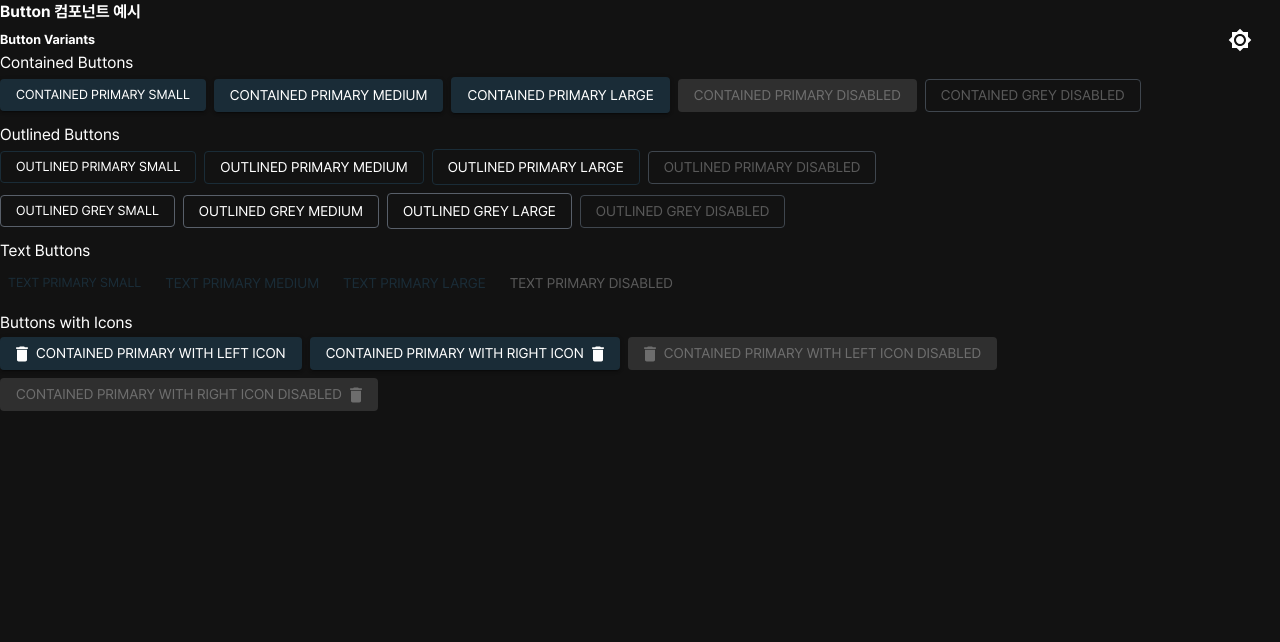
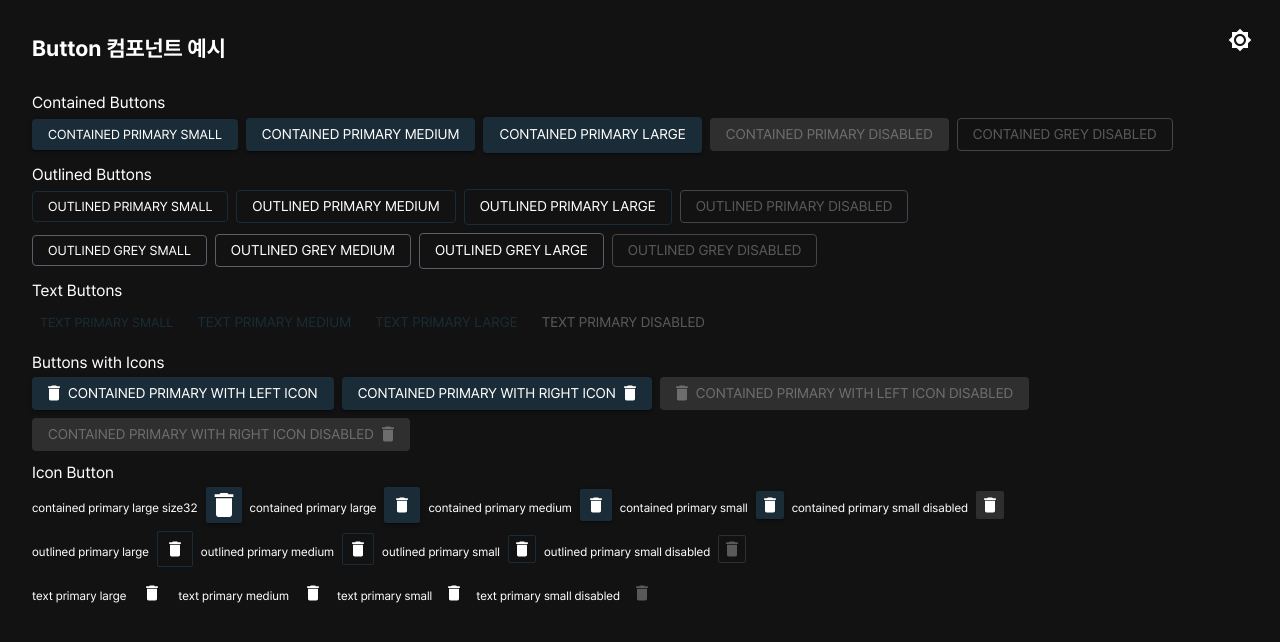
Before and after one commit to npthl2/ai-pr, a React (Vite) app: page /example/button in a window 1280 px wide. Shown: the top 642 px of the page. Built offline with nearby package versions, Linux system fonts and the light colour scheme.

Commit message:
add Icon Button

```diff
--- a/src/components/Button.tsx
+++ b/src/components/Button.tsx
@@ -9,11 +9,70 @@ export type ButtonProps = Omit<MuiButtonProps, 'startIcon' | 'endIcon' | 'color'
   size?: ButtonSize;
   iconPosition?: ButtonIconPosition;
   iconComponent?: React.ReactNode;
+  iconSize?: number;
 };
 
 const StyledButton = styled(MuiButton, {
-  shouldForwardProp: (prop) => prop !== 'size' && prop !== 'color',
-})<{ size: ButtonSize; isGrey: boolean }>(({ theme, size, isGrey, variant }) => ({
+  shouldForwardProp: (prop) =>
+    prop !== 'size' &&
+    prop !== 'color' &&
+    prop !== 'isGrey' &&
+    prop !== 'isIconOnly' &&
+    prop !== 'iconSize',
+})<{ size: ButtonSize; isGrey: boolean; isIconOnly: boolean; iconSize?: number }>(
+  ({ theme, size, isGrey, variant, isIconOnly, iconSize }) => ({
+    '.MuiButton-endIcon, .MuiButton-startIcon': {
+      '.MuiSvgIcon-root': { fontSize: `${iconSize}px` },
+    },
+    ...(isIconOnly
+      ? {
+          borderRadius: 2,
+          borderWidth: 1,
+          minHeight: {
+            small: 28,
+            medium: 32,
+            large: 36,
+          }[size],
+          minWidth: {
+            small: 28,
+            medium: 32,
+            large: 36,
+          }[size],
+          padding: 0,
+          '& .MuiButton-startIcon': {
+            margin: 0,
+          },
+          ...(variant === 'contained' && {
+            '&:disabled': {
+              color: theme.palette.primary.contrastText,
+            },
+          }),
+          ...(variant === 'outlined' &&
+            theme.palette.mode === 'dark' && {
+              color: theme.palette.text.primary,
+              borderColor:
+                theme.palette.mode === 'dark'
+                  ? theme.palette.primary.main
+                  : theme.palette.primary.light,
+              '&:hover': {
+                backgroundColor: theme.palette.primary.dark,
+                borderColor: theme.palette.primary.light,
+              },
+              '&:disabled': {
+                backgroundColor: 'inherit',
+                borderColor: theme.palette.action.disabledBackground,
+              },
+            }),
+          ...(variant === 'text' && {
+            color: theme.palette.text.primary,
+            border: `1px solid transparent`,
+            '&:hover': {
+              borderColor: theme.palette.action.hover,
+              backgroundColor: 'initial',
+            },
+          }),
+        }
+      : {
           ...(size === 'small' ? theme.typography.body2 : theme.typography.body1),
           minHeight: {
             small: 28,
@@ -48,7 +107,9 @@ const StyledButton = styled(MuiButton, {
             theme.palette.mode === 'dark' && {
               color: theme.palette.text.primary,
               borderColor:
-        theme.palette.mode === 'dark' ? theme.palette.primary.main : theme.palette.primary.light,
+                theme.palette.mode === 'dark'
+                  ? theme.palette.primary.main
+                  : theme.palette.primary.light,
               '&:hover': {
                 backgroundColor: theme.palette.primary.dark,
                 borderColor: theme.palette.primary.light,
@@ -58,7 +119,9 @@ const StyledButton = styled(MuiButton, {
                 borderColor: theme.palette.grey[100],
               },
             }),
-}));
+        }),
+  }),
+);
 
 export const Button = (props: ButtonProps) => {
   const {
@@ -66,23 +129,30 @@ export const Button = (props: ButtonProps) => {
     color = 'primary',
     iconPosition,
     iconComponent,
+    iconSize,
     variant,
+    children,
     ...restProps
   } = props;
   const isGrey = color === 'grey';
-  const startIcon = iconPosition === 'left' ? iconComponent : undefined;
+  const isIconOnly = !Boolean(children) && Boolean(iconComponent);
+  const startIcon = iconPosition === 'left' || isIconOnly ? iconComponent : undefined;
   const endIcon = iconPosition === 'right' ? iconComponent : undefined;
 
   return (
     <StyledButton
       size={size}
+      isGrey={isGrey}
+      isIconOnly={isIconOnly}
+      iconSize={iconSize}
       color={isGrey ? 'inherit' : color}
-      isGrey={isGrey}
       variant={isGrey ? 'outlined' : variant}
       startIcon={startIcon}
       endIcon={endIcon}
       {...restProps}
-    ></StyledButton>
+    >
+      {children}
+    </StyledButton>
   );
 };
 export default Button;
--- /dev/null
+++ b/src/pages/examples/button/ButtonExample.styled.tsx
@@ -0,0 +1,7 @@
+import { Stack } from '@mui/material';
+import { styled } from '@mui/material/styles';
+
+export const ButtonExampleContainer = styled(Stack)(({ theme }) => ({
+  padding: theme.spacing(4),
+  gap: theme.spacing(2),
+}));
--- a/src/pages/examples/button/ButtonExample.tsx
+++ b/src/pages/examples/button/ButtonExample.tsx
@@ -1,16 +1,16 @@
 import { Box, Typography } from '@mui/material';
 import Button from '@/components/Button';
 import DeleteIcon from '@mui/icons-material/Delete';
+import { ButtonExampleContainer } from './ButtonExample.styled';
 
 const ButtonExample = () => {
   return (
-    <Box>
-      <Typography variant='h4' gutterBottom>
+    <ButtonExampleContainer>
+      <Typography variant='h2' gutterBottom>
         Button 컴포넌트 예시
       </Typography>
 
       <Box>
-        <Typography variant='h6'>Button Variants</Typography>
         <Box>
           <Typography variant='subtitle1'>Contained Buttons</Typography>
           <Box>
@@ -219,8 +219,152 @@ const ButtonExample = () => {
             </Button>
           </Box>
         </Box>
+        <Box>
+          <Typography variant='subtitle1'>Icon Button</Typography>
+          <Box>
+            <Typography variant='caption' style={{ marginRight: 8, marginBottom: 8 }}>
+              contained primary large size32
+            </Typography>
+            <Button
+              variant='contained'
+              color='primary'
+              size='large'
+              iconSize={32}
+              iconComponent={<DeleteIcon />}
+              style={{ marginRight: 8, marginBottom: 8 }}
+            />
+            <Typography variant='caption' style={{ marginRight: 8, marginBottom: 8 }}>
+              contained primary large
+            </Typography>
+            <Button
+              variant='contained'
+              color='primary'
+              size='large'
+              iconComponent={<DeleteIcon />}
+              style={{ marginRight: 8, marginBottom: 8 }}
+            />
+            <Typography variant='caption' style={{ marginRight: 8, marginBottom: 8 }}>
+              contained primary medium
+            </Typography>
+            <Button
+              variant='contained'
+              color='primary'
+              size='medium'
+              iconComponent={<DeleteIcon />}
+              style={{ marginRight: 8, marginBottom: 8 }}
+            />
+            <Typography variant='caption' style={{ marginRight: 8, marginBottom: 8 }}>
+              contained primary small
+            </Typography>
+            <Button
+              variant='contained'
+              color='primary'
+              size='small'
+              iconComponent={<DeleteIcon />}
+              style={{ marginRight: 8, marginBottom: 8 }}
+            />
+            <Typography variant='caption' style={{ marginRight: 8, marginBottom: 8 }}>
+              contained primary small disabled
+            </Typography>
+            <Button
+              variant='contained'
+              color='primary'
+              size='small'
+              disabled
+              iconComponent={<DeleteIcon />}
+              style={{ marginRight: 8, marginBottom: 8 }}
+            />
+          </Box>
+          <Box>
+            <Typography variant='caption' style={{ marginRight: 8, marginBottom: 8 }}>
+              outlined primary large
+            </Typography>
+            <Button
+              variant='outlined'
+              color='primary'
+              size='large'
+              iconComponent={<DeleteIcon />}
+              style={{ marginRight: 8, marginBottom: 8 }}
+            />
+            <Typography variant='caption' style={{ marginRight: 8, marginBottom: 8 }}>
+              outlined primary medium
+            </Typography>
+            <Button
+              variant='outlined'
+              color='primary'
+              size='medium'
+              iconComponent={<DeleteIcon />}
+              style={{ marginRight: 8, marginBottom: 8 }}
+            />
+            <Typography variant='caption' style={{ marginRight: 8, marginBottom: 8 }}>
+              outlined primary small
+            </Typography>
+            <Button
+              variant='outlined'
+              color='primary'
+              size='small'
+              iconComponent={<DeleteIcon />}
+              style={{ marginRight: 8, marginBottom: 8 }}
+            />
+            <Typography variant='caption' style={{ marginRight: 8, marginBottom: 8 }}>
+              outlined primary small disabled
+            </Typography>
+            <Button
+              variant='outlined'
+              color='primary'
+              size='small'
+              disabled
+              iconComponent={<DeleteIcon />}
+              style={{ marginRight: 8, marginBottom: 8 }}
+            />
+
+            <Box>
+              <Typography variant='caption' style={{ marginRight: 8, marginBottom: 8 }}>
+                text primary large
+              </Typography>
+              <Button
+                variant='text'
+                color='primary'
+                size='large'
+                iconComponent={<DeleteIcon />}
+                style={{ marginRight: 8, marginBottom: 8 }}
+              />
+              <Typography variant='caption' style={{ marginRight: 8, marginBottom: 8 }}>
+                text primary medium
+              </Typography>
+              <Button
+                variant='text'
+                color='primary'
+                size='medium'
+                iconComponent={<DeleteIcon />}
+                style={{ marginRight: 8, marginBottom: 8 }}
+              />
+              <Typography variant='caption' style={{ marginRight: 8, marginBottom: 8 }}>
+                text primary small
+              </Typography>
+              <Button
+                variant='text'
+                color='primary'
+                size='small'
+                iconComponent={<DeleteIcon />}
+                style={{ marginRight: 8, marginBottom: 8 }}
+              />
+              <Typography variant='caption' style={{ marginRight: 8, marginBottom: 8 }}>
+                text primary small disabled
+              </Typography>
+              <Button
+                variant='text'
+                color='primary'
+                size='small'
+                disabled
+                iconComponent={<DeleteIcon />}
+                style={{ marginRight: 8, marginBottom: 8 }}
+              />
+            </Box>
+          </Box>
+        </Box>
       </Box>
-    </Box>
+    </ButtonExampleContainer>
   );
 };
 
```
Lines whose indentation alone changed are shown as unchanged.
